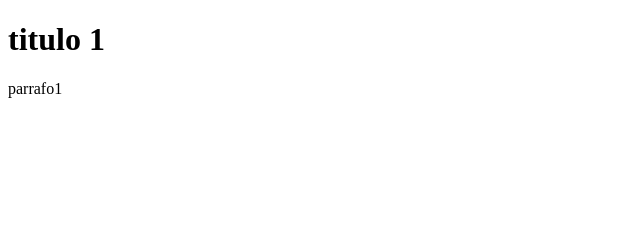
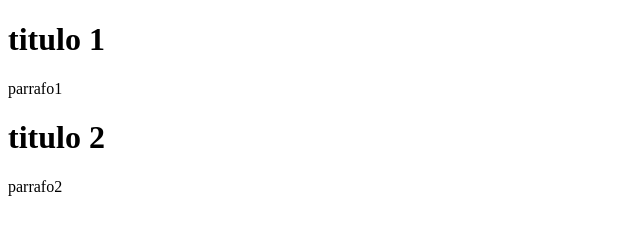
Before and after one commit to wheredias/web-cnb, a plain HTML site: page index.html in a window 1280 px wide. Shown: the whole page, without its empty margins (0-640 px from the left). Drawn offline with Linux system fonts and the light colour scheme.

Commit message:
Update index.html

```diff
--- a/index.html
+++ b/index.html
@@ -8,5 +8,7 @@
 <body>
 	<h1>titulo 1</h1>
 	<p>	parrafo1 </p>
+	<h1>titulo 2</h1>
+	<p>	parrafo2 </p>
 </body>
 </html>
```
